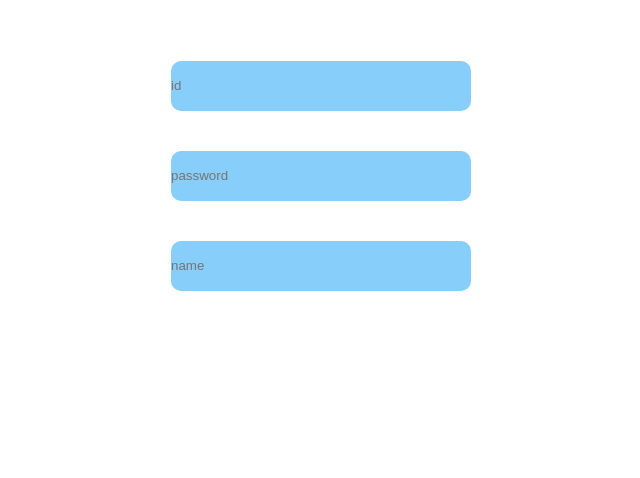
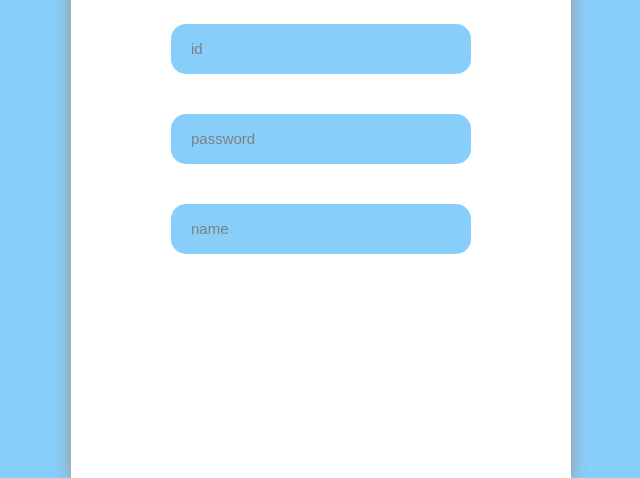
Before and after one commit to themoment-team/School-schedule-front, a plain HTML site: page pages/SiginUp2.html in a window 1280 px wide. Shown: the part 322-800 px from the top of the page, without its empty margins (319-959 px from the left). Drawn offline with Linux system fonts and the light colour scheme; a web font is replaced by a local one.

Commit message:
Update login

```diff
--- a/styles/SiginUp2.css
+++ b/styles/SiginUp2.css
@@ -11,29 +11,29 @@
 	padding: 0;
 	box-sizing: border-box;
 }
-body,
+body {
+	display: flex;
+	justify-content: center;
+	align-items: center;
+	width: 500px;
+	height: 100vh;
+	background-color: #87cefa;
+	box-shadow: 0px 0px 15px 1px rgb(157, 151, 151);
+}
 html {
 	display: flex;
 	justify-content: center;
 	align-items: center;
-    flex-direction: column;
-    width: 100%;
-    height: 100%;
 }
 .main {
-    display: flex;
-    justify-content: center;
-    align-items: center;
 	flex-direction: column;
-    width: 100%;
-    height: 100%;
+	background-color: white;
 }
 .mainsignUp {
 	margin-top: 50px;
 	display: flex;
 	justify-content: center;
 	align-items: center;
-    width: 100px;
 	flex-direction: column;
 }
 
@@ -59,17 +59,6 @@ html {
 	transition: ease-in-out 2s;
 	padding-left: 20px;
 }
-
-.mainsignUpinputsinput:focus {
-    border: 1px solid blue;
-}
-	display: flex;
-	justify-content: center;
-	align-items: center;
-	flex-direction: column;
-	width: 100%;
-	height: 100%;
-}
 .main {
 	display: flex;
 	justify-content: center;
@@ -88,21 +77,35 @@ html {
 }
 
 .main__signUp__header {
-	font-size: 100px;
+	font-size: 50px;
 	font-family: "MICEGothic Bold";
 	font-weight: 200;
 	color: #87cefa;
 }
-
-.main__signUp_inputs {
+.main__signUp__inputs__input:focus {
+	border: 1px solid rgb(30, 173, 230);
 }
 
 .main__signUp__inputs__input {
+	padding-left: 20px;
 	width: 300px;
 	background-color: #87cefa;
 	border: 0;
-	border-radius: 10px;
+	border-radius: 15px;
 	height: 30px;
 	margin: 20px 0px;
 	height: 50px;
+	outline: none;
 }
+input:focus::-webkit-input-placeholder,
+textarea:focus::-webkit-input-placeholder {
+	/* WebKit browsers */
+	color: transparent;
+	transition: 0.1s;
+}
+
+input::placeholder {
+	font-size: 15px;
+	color: gray;
+	font-weight: lighter;
+}
--- a/styles/Signup.css
+++ /dev/null
@@ -1,47 +0,0 @@
-.main{
-    width: 100%;
-    display: flex;
-    justify-content: center;
-    align-items: center;
-    flex-direction: column;
-}
-body, html{
-    width: 100%;
-    height: 100%;
-    padding:0;
-    margin: 0;
-    display: flex;
-    align-items: center;
-    justify-content: center;
-}
-.main__signUp{
-    width:500px;
-    background-color:white;
-    border: 20px solid skyblue;
-    border-top: solid 100px skyblue;
-    height:500px;
-    border-radius: 50px;
-    display: flex;
-    justify-content: center;
-}
-.main__signUp__header{
-    position: relative;
-    color: white;
-    font-size:50px;
-    top: 80px;
-    margin: 0;
-}
-.main__signUp__inputs__input{
-    height: 40px;
-    width: 400px;
-    margin-bottom: 30px;
-    padding-left: 20px;
-    font-size:30px;
-    border-radius: 10px;
-    border: 2px solid skyblue;
-}
-.main__signUp_inputs{
-    display: flex;
-    justify-content: center;
-    flex-direction: column;
-}
```
Also changed, not shown: pages/SignUp.html (deleted, +0 -26 lines). Lines whose indentation alone changed are shown as unchanged.
